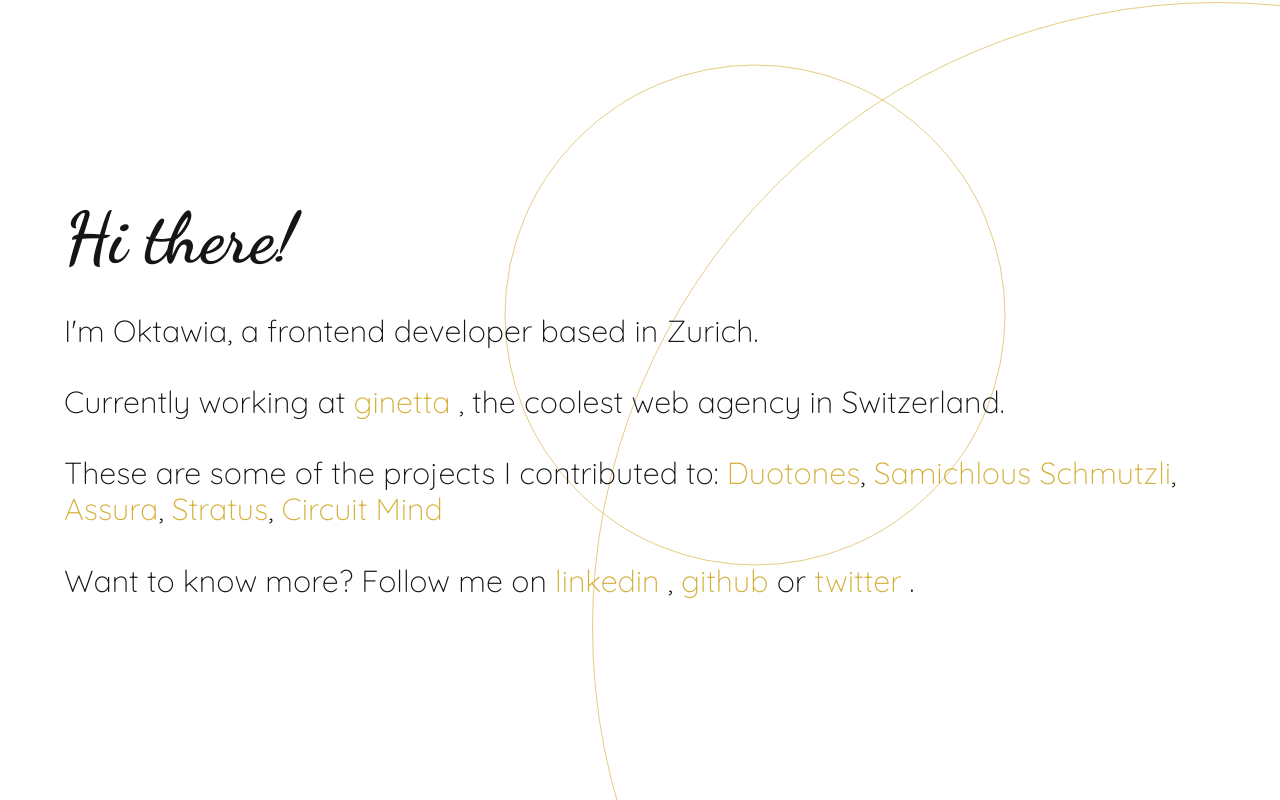
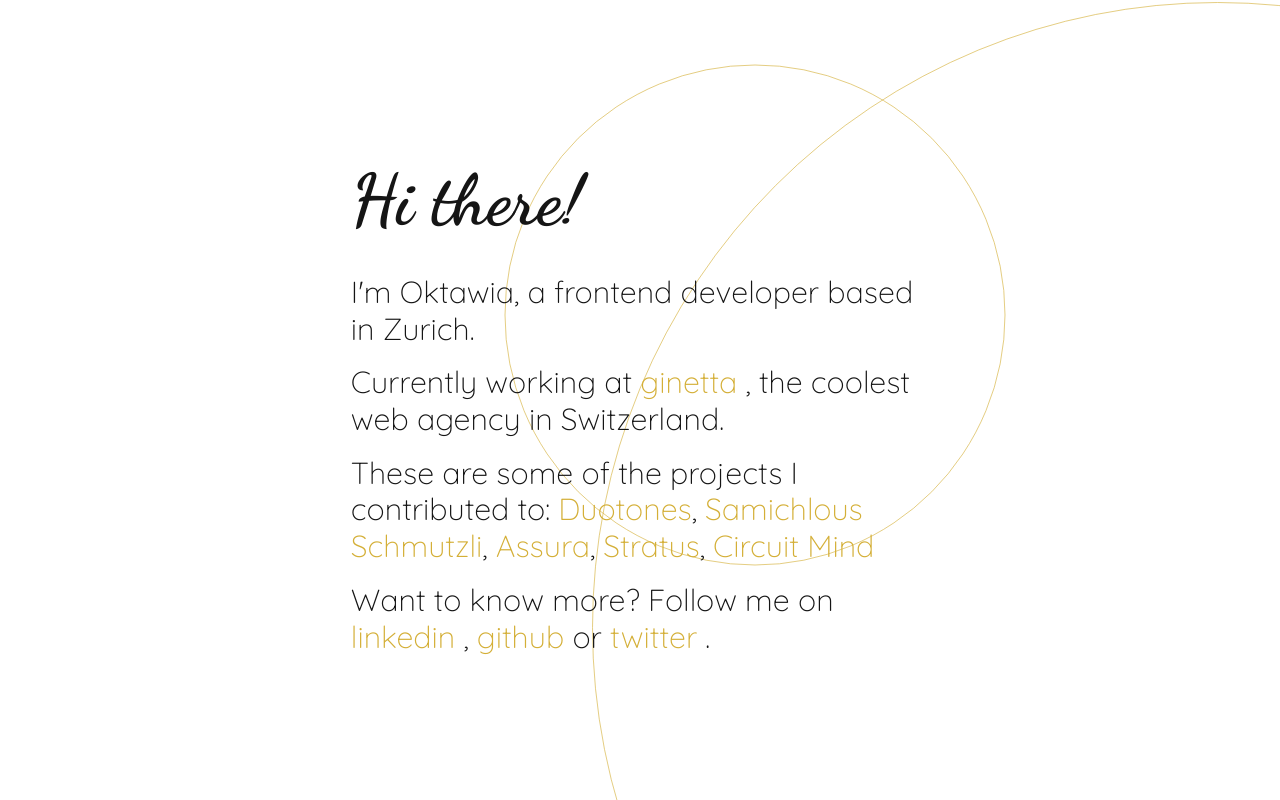
Before and after one commit to aiwatko/aiwatko.github.io, a website built with webpack: page index.html in a window 1280 px wide. Built offline with nearby package versions, Linux system fonts and the light colour scheme; some packages are replaced by stand-ins of ours.

Commit message:
Add max width to main container

```diff
--- a/src/css/main.scss
+++ b/src/css/main.scss
@@ -88,6 +88,8 @@
     }
 
     &__bio {
+        max-width: 65ch;
+
         &-title {
             font-size: 50px;
             margin: 20px 0;
```
